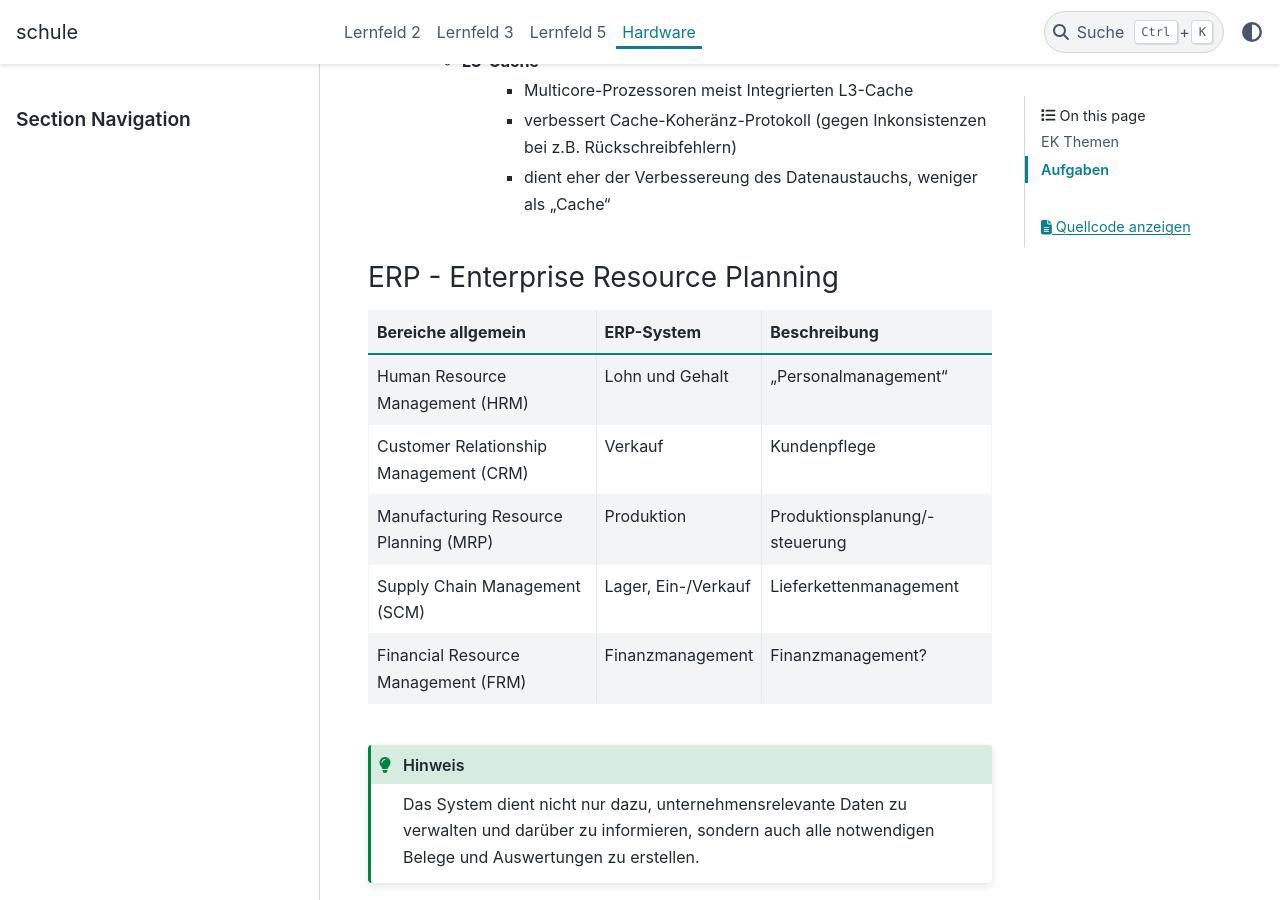
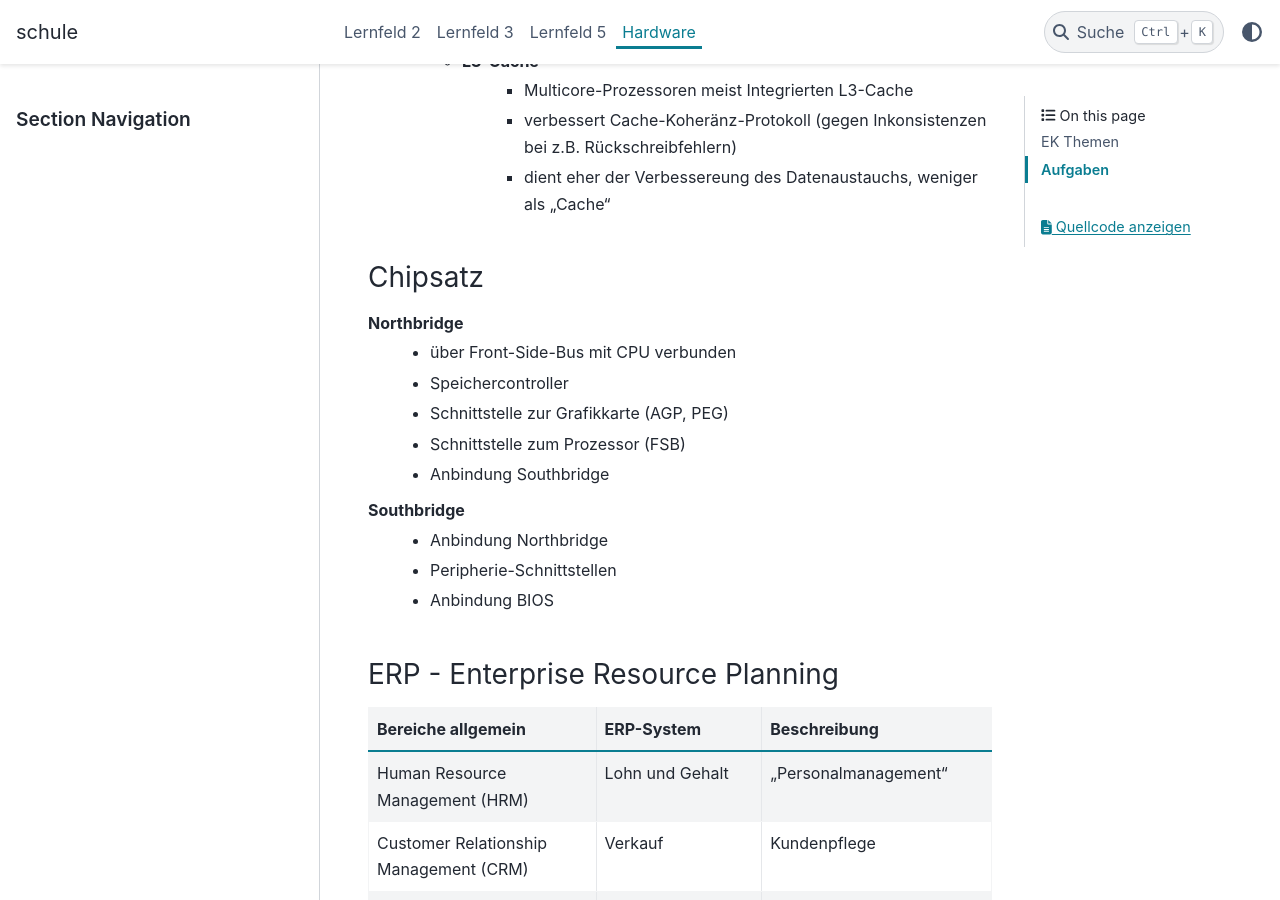
Before and after one commit to denn-moe/schule, a Sphinx documentation site: the page built from source/hardware.rst, in a window 1280 px wide and 900 px high, scrolled down 6401 px. Built offline with Sphinx 7.4.7 and the PyData theme 0.15.4, drawn with Linux system fonts in a browser that asks for light colours.

Commit message:
backup...

```diff
--- a/source/hardware.rst
+++ b/source/hardware.rst
@@ -189,6 +189,7 @@ Ergonomieeigenschaften
     * Swivel - vertikale Drehbarkeit
     * Pivot - hähenverstellbar und horizontale Drehbarkeit
 
+
 Tastatur
 --------
 
@@ -221,6 +222,7 @@ Funk-/Bluetooth-Tastaturen
     * Anschluss via USB
     * Batterie muss erneuert/geladen werden
 
+
 Speicherarten
 -------------
 
@@ -232,6 +234,7 @@ Storage Area Network (SAN)
 
 Network Attached Storage (NAS)
     eigenständiger Fileserver
+
 
 Festplatten
 -----------
@@ -302,6 +305,23 @@ Hauptprozessor (Zentraleinheit?), holt aus dem Speicher nacheinander die Befehle
         * Multicore-Prozessoren meist Integrierten L3-Cache
         * verbessert Cache-Koheränz-Protokoll (gegen Inkonsistenzen bei z.B. Rückschreibfehlern)
         * dient eher der Verbessereung des Datenaustauchs, weniger als "Cache"
+
+
+Chipsatz
+--------
+
+Northbridge
+    * über Front-Side-Bus mit CPU verbunden
+    * Speichercontroller
+    * Schnittstelle zur Grafikkarte (AGP, PEG)
+    * Schnittstelle zum Prozessor (FSB)
+    * Anbindung Southbridge
+
+Southbridge
+    * Anbindung Northbridge
+    * Peripherie-Schnittstellen
+    * Anbindung BIOS
+
 
 
 
```
Also changed, not shown: source/lf5.rst (+30 -0 lines), 4 other files.
